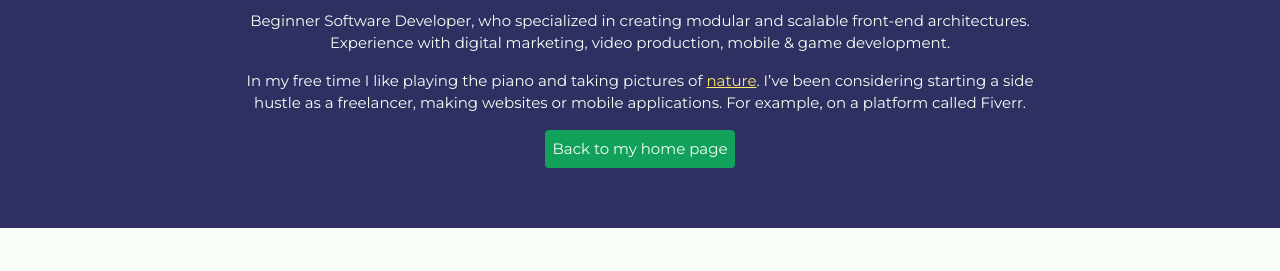
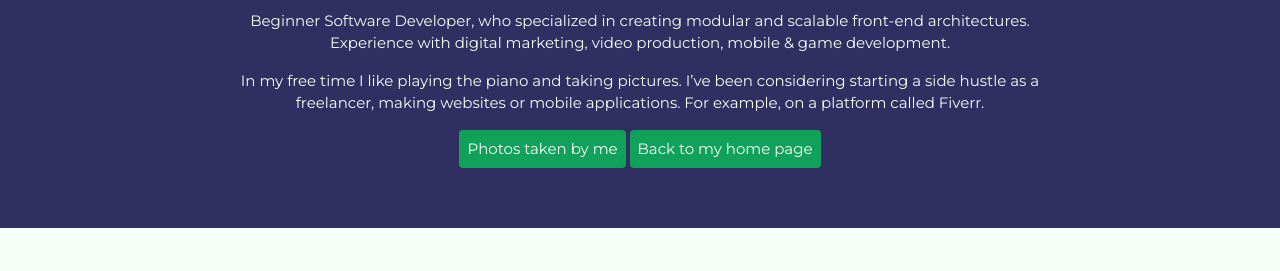
Before and after one commit to JanneImmonen/JanneImmonen.github.io, a plain HTML site: page index.html in a window 1280 px wide. Shown: the part 233-504 px from the top of the page. Drawn offline with Linux system fonts and the light colour scheme.

Commit message:
Update index.html

```diff
--- a/index.html
+++ b/index.html
@@ -5,7 +5,7 @@
     <meta name="viewport" content="width=device-width, initial-scale=1.0" />
     <title>Janne Immonen | About Page</title>
     <link
-      href="https://fonts.googleapis.com/css2?family=Caveat:wght@400;600&family=Montserrat:wght@400;600&display=swap"
+      href="https://fonts.googleapis.com/css2?family=Caveat:wght@400;600&amp;family=Montserrat:wght@400;600&amp;display=swap"
       rel="stylesheet"
     />
     <link rel="stylesheet" href="css/cv.css" />
@@ -17,18 +17,20 @@
         <div class="content-wrap">
           <h1>Janne Immonen</h1>
           <h2>Business IT Student</h2>
-
           <p>
             Beginner Software Developer, who specialized in creating modular and
             scalable front-end architectures. Experience with digital marketing,
-            video production, mobile & game development.
+            video production, mobile &amp; game development.
           </p>
           <p>
-            In my free time I like playing the piano and taking pictures of
-            <a href="gallery.html" target="_blank">nature</a>. I’ve been
-            considering starting a side hustle as a freelancer, making websites
-            or mobile applications. For example, on a platform called Fiverr.
+            In my free time I like playing the piano and taking pictures. I’ve
+            been considering starting a side hustle as a freelancer, making
+            websites or mobile applications. For example, on a platform called
+            Fiverr.
           </p>
+          <a class="btn" href="gallery.html" target="_blank"
+            >Photos taken by me</a
+          >
           <a class="btn" href="https://www.immonenjanne.me/">
             Back to my home page
           </a>
@@ -113,7 +115,7 @@
           <!-- Job 1 -->
           <section class="job-item">
             <div class="job-details">
-              <h3>Front-end Developer & Mobile Developer</h3>
+              <h3>Front-end Developer &amp; Mobile Developer</h3>
               <p>Freelance</p>
               <p>Coming soon 2022 -</p>
             </div>
```
